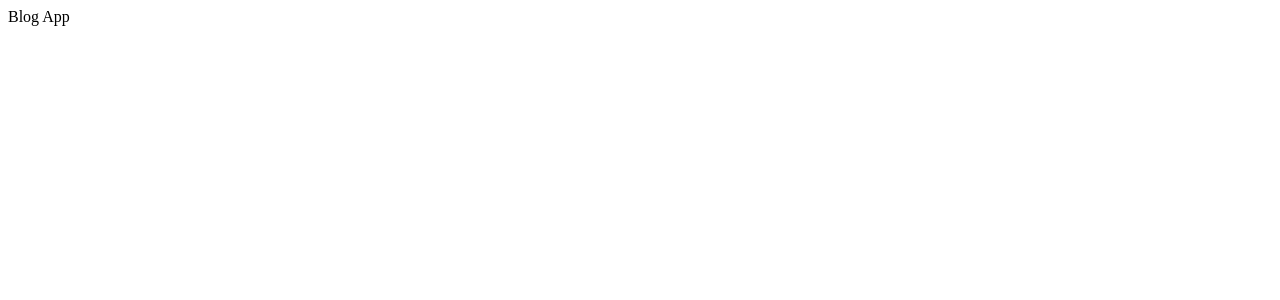
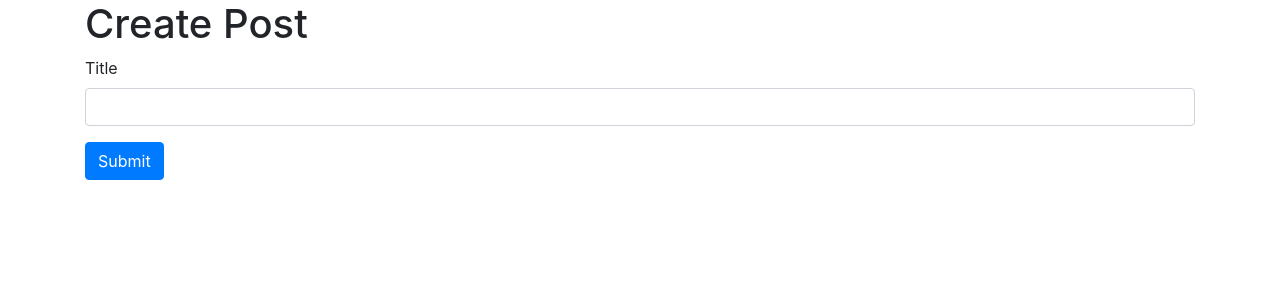
Before and after one commit to dkurganskii/microservices-blog-app, a React (Create React App) app in the folder client/: page / in a window 1280 px wide. Shown: the top 300 px of the page. Built offline with nearby package versions, Linux system fonts and the light colour scheme.

Commit message:
build post submition

```diff
--- a/client/public/index.html
+++ b/client/public/index.html
@@ -10,6 +10,7 @@
       content="Web site created using create-react-app"
     />
     <link rel="apple-touch-icon" href="%PUBLIC_URL%/logo192.png" />
+    <link rel="stylesheet" href="https://cdn.jsdelivr.net/npm/bootstrap@4.5.3/dist/css/bootstrap.min.css" integrity="sha384-TX8t27EcRE3e/ihU7zmQxVncDAy5uIKz4rEkgIXeMed4M0jlfIDPvg6uqKI2xXr2" crossorigin="anonymous">
     <!--
       manifest.json provides metadata used when your web app is installed on a
       user's mobile device or desktop. See https://developers.google.com/web/fundamentals/web-app-manifest/
--- a/client/src/App.js
+++ b/client/src/App.js
@@ -1,5 +1,9 @@
 import React from 'react'
+import PostCreate from './PostCreate'
 
 export default ()=>{
-   return <div>Blog App</div>
+   return <div className='container'>
+      <h1>Create Post</h1>
+      <PostCreate/>
+   </div>
 }
--- /dev/null
+++ b/client/src/PostCreate.js
@@ -0,0 +1,29 @@
+import React, {useState} from 'react'
+import axios from 'axios'
+
+export default ()=>{
+const [title, setTitle] = useState('')
+
+const onSubmit = async(event)=>{
+    event.preventDefault()
+await axios.post('http://localhost:4000/posts', {
+    title
+})
+setTitle('')
+}
+
+   return (
+      <div>
+       <form onSubmit={onSubmit}>
+           <div className='form-group '>
+      <label>Title</label>
+   <input
+   value={title}
+   onChange={(e)=> setTitle(e.target.value)}
+   className='form-control'/>
+           </div>
+           <button className='btn btn-primary'>Submit</button>
+       </form>
+   </div>
+   )
+}
```
Also changed, not shown: 1 other file (tests, documents, lock files or other folders).
